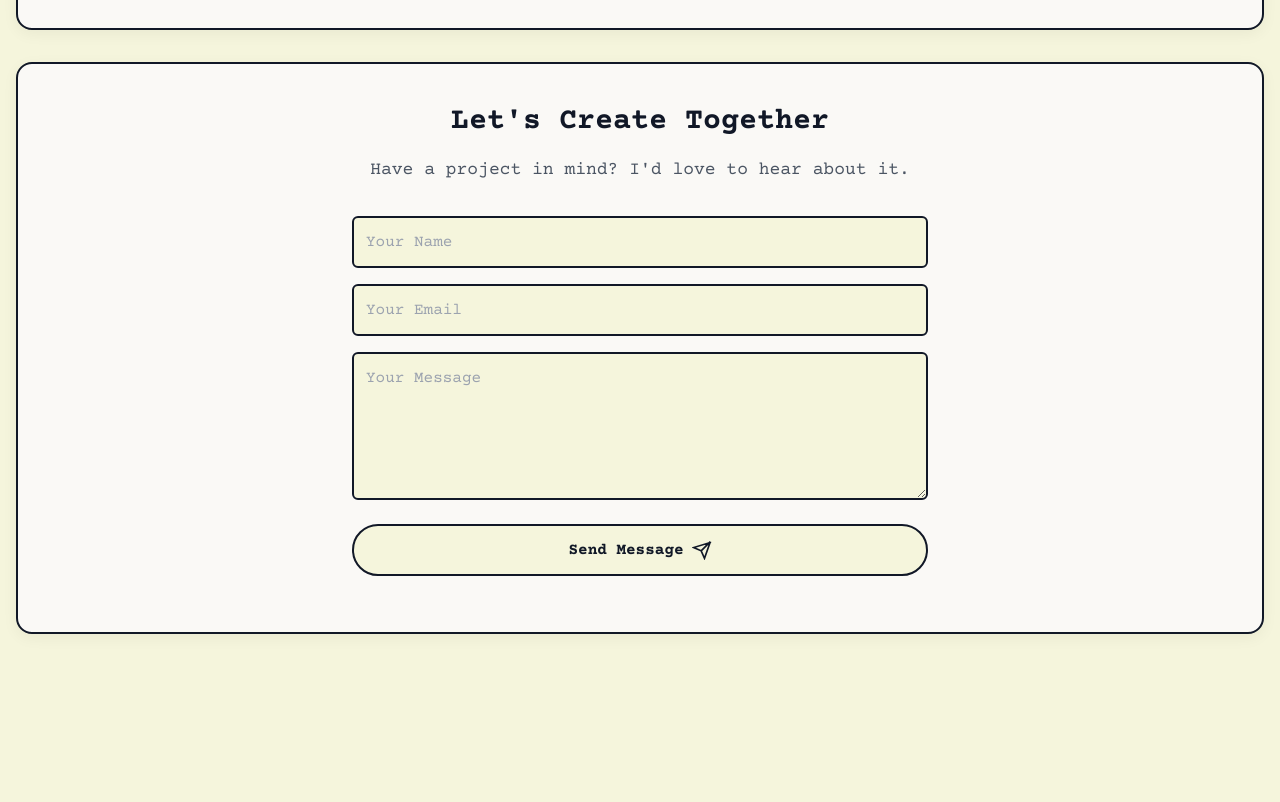
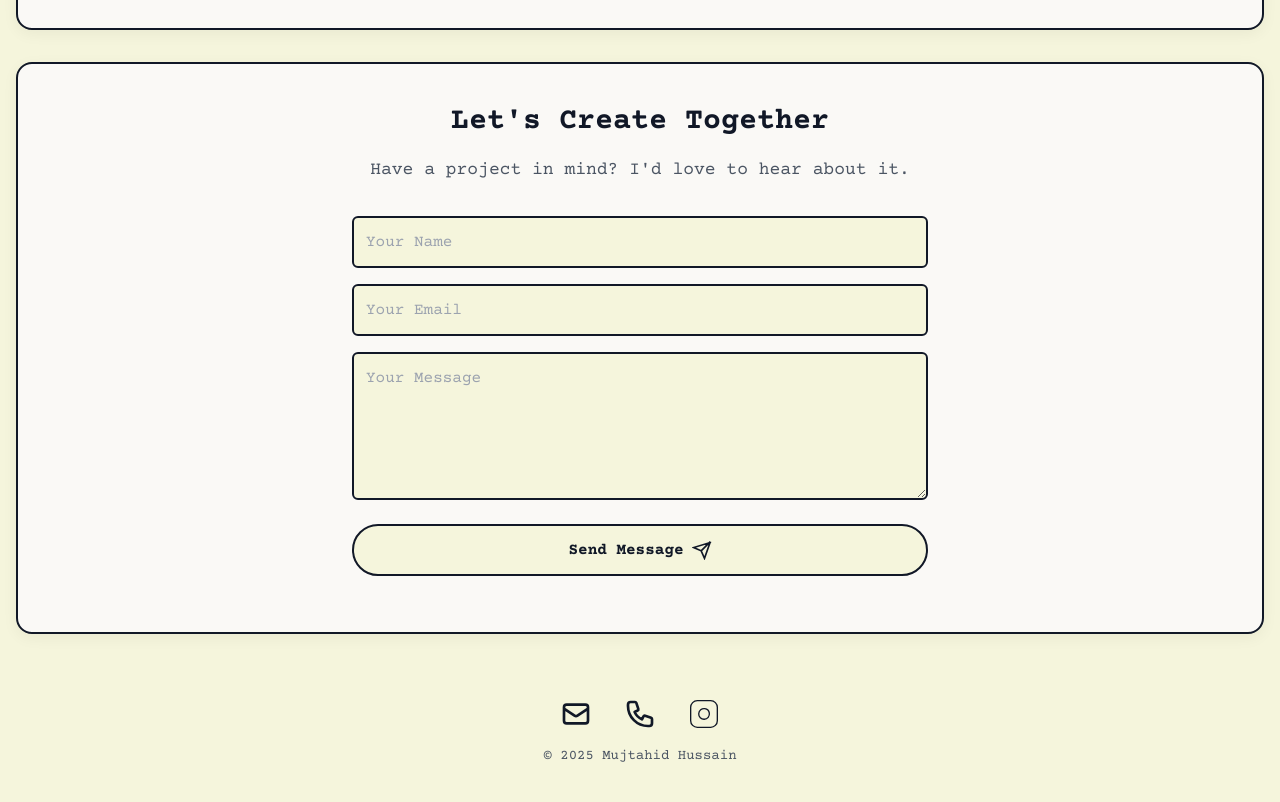
Before and after one commit to neelabhbaishya/mujtahidportfolio, a plain HTML site: page index.html in a window 1280 px wide. Shown: the part 1988-2790 px from the top of the page. Before the commit the page ends 2734 px from the top, so only its background shows below. Drawn offline with nearby package versions, Linux system fonts and the light colour scheme.

Commit message:
Update index.html

```diff
--- a/index.html
+++ b/index.html
@@ -12,7 +12,7 @@
         /* Base styles */
         body {
             font-family: 'Courier Prime', monospace;
-            padding-bottom: 80px; /* Space for bottom nav */
+            padding-bottom: 100px; /* Increased space for bottom nav and new footer */
         }
 
         /* Light Mode Variables (default) */
@@ -225,6 +225,23 @@
         </section>
     </main>
 
+    <!-- New Contact Info Footer -->
+    <footer class="text-center py-8 px-4">
+        <div class="flex justify-center items-center space-x-8">
+            <a href="mailto:mujtahidhussain2005@gmail.com" class="text-primary icon-hover">
+                <svg class="w-8 h-8" fill="none" stroke="currentColor" viewBox="0 0 24 24" xmlns="http://www.w3.org/2000/svg"><path stroke-linecap="round" stroke-linejoin="round" stroke-width="2" d="M3 8l7.89 5.26a2 2 0 002.22 0L21 8M5 19h14a2 2 0 002-2V7a2 2 0 00-2-2H5a2 2 0 00-2 2v10a2 2 0 002 2z"></path></svg>
+            </a>
+            <a href="tel:+917002838729" class="text-primary icon-hover">
+                <svg class="w-8 h-8" fill="none" stroke="currentColor" viewBox="0 0 24 24" xmlns="http://www.w3.org/2000/svg"><path stroke-linecap="round" stroke-linejoin="round" stroke-width="2" d="M3 5a2 2 0 012-2h3.28a1 1 0 01.948.684l1.498 4.493a1 1 0 01-.502 1.21l-2.257 1.13a11.042 11.042 0 005.516 5.516l1.13-2.257a1 1 0 011.21-.502l4.493 1.498a1 1 0 01.684.949V19a2 2 0 01-2 2h-1C9.716 21 3 14.284 3 6V5z"></path></svg>
+            </a>
+            <a href="#" class="text-primary icon-hover">
+                <svg class="w-8 h-8" fill="none" stroke="currentColor" viewBox="0 0 24 24" xmlns="http://www.w3.org/2000/svg"><rect x="2" y="2" width="20" height="20" rx="5" ry="5"></rect><path d="M16 11.37A4 4 0 1 1 12.63 8 4 4 0 0 1 16 11.37z"></path><line x1="17.5" y1="6.5" x2="17.51" y2="6.5"></line></svg>
+            </a>
+        </div>
+        <p class="text-sm text-secondary mt-4">&copy; 2025 Mujtahid Hussain</p>
+    </footer>
+
+
     <script>
         // DOM Elements
         const themeToggleBtn = document.getElementById('theme-toggle');
```
